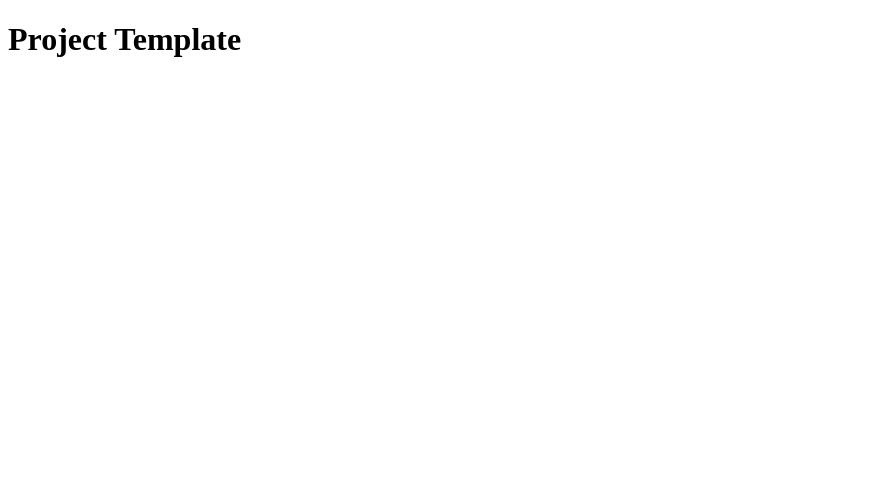
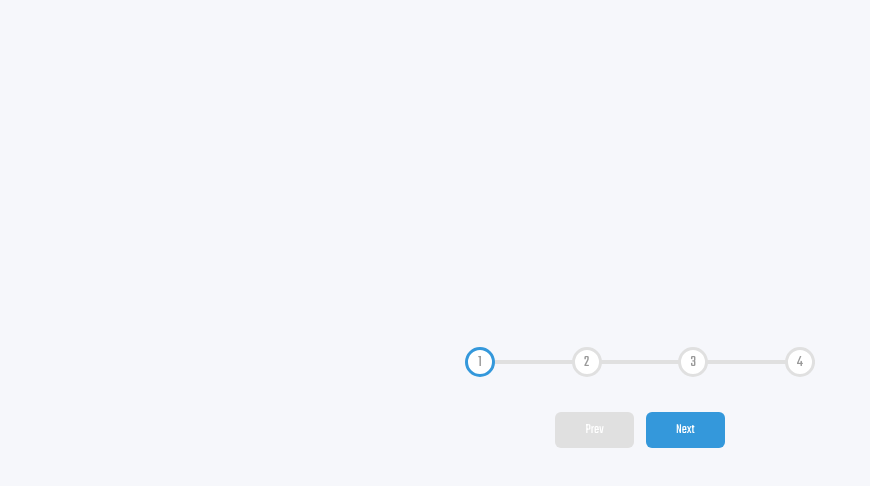
Before and after one commit to m1ck3y88/50-mini-webapps, a plain HTML site: page project-2/index.html in a window 1280 px wide. Shown: the whole page, without its empty margins (0-870 px from the left). Drawn offline with Linux system fonts and the light colour scheme.

Commit message:
completed project

```diff
--- a/project-2/index.html
+++ b/project-2/index.html
@@ -4,15 +4,25 @@
     <meta charset="UTF-8">
     <meta http-equiv="X-UA-Compatible" content="IE=edge">
     <meta name="viewport" content="width=device-width, initial-scale=1.0">
-    <!-- <link rel="stylesheet" href="https://cdnjs.cloudflare.com/ajax/libs/font-awesome/5.15.3/css/all.min.css" integrity="sha512-iBBXm8fW90+nuLcSKlbmrPcLa0OT92xO1BIsZ+ywDWZCvqsWgccV3gFoRBv0z+8dLJgyAHIhR35VZc2oM/gI1w==" crossorigin="anonymous" referrerpolicy="no-referrer" /> -->
     <link rel="preconnect" href="https://fonts.googleapis.com">
     <link rel="preconnect" href="https://fonts.gstatic.com" crossorigin>
     <link href="https://fonts.googleapis.com/css2?family=Teko:wght@400;700&display=swap" rel="stylesheet">
     <link rel="stylesheet" href="style.css">
-    <title>Boilerplate</title>
+    <title>Progress Bar</title>
 </head>
 <body>
-    <h1>Project Template</h1>
+    <div class="container">
+        <div class="progress-container">
+            <div class="progress" id="progress"></div>
+            <div class="circle active">1</div>
+            <div class="circle">2</div>
+            <div class="circle">3</div>
+            <div class="circle">4</div>
+        </div>
+
+        <button class="btn" id="prev" disabled>Prev</button>
+        <button class="btn" id="next">Next</button>
+    </div>
 
 
     <script src="script.js"></script>
--- a/project-2/script.js
+++ b/project-2/script.js
@@ -0,0 +1,49 @@
+const progress = document.getElementById('progress');
+const prev = document.getElementById('prev');
+const next = document.getElementById('next');
+const circles = document.querySelectorAll('.circle');
+
+let currentActive = 1;
+
+next.addEventListener('click', () => {
+    currentActive++;
+
+    if(currentActive > circles.length) {
+        currentActive = circles.length;
+    }
+
+    update();
+});
+
+prev.addEventListener('click', () => {
+    currentActive--;
+
+    if(currentActive < 1) {
+        currentActive = 1;
+    }
+
+    update();
+});
+
+function update() {
+    circles.forEach((circle, index) => {
+        if(index < currentActive) {
+            circle.classList.add('active');
+        } else {
+            circle.classList.remove('active');
+        }
+    });
+
+    const actives = document.querySelectorAll('.active');
+
+    progress.style.width = (actives.length -1) / (circles.length -1) * 100 + '%';
+
+    if(currentActive === 1) {
+        prev.disabled = true;
+    } else if(currentActive === circles.length) {
+        next.disabled = true;
+    } else {
+        prev.disabled = false;
+        next.disabled = false;
+    }
+}
--- a/project-2/style.css
+++ b/project-2/style.css
@@ -0,0 +1,100 @@
+:root {
+    --line-border-fill: #3498db;
+    --line-border-empty: #e0e0e0;
+}
+
+* {
+    box-sizing: border-box;
+}
+
+body {
+    background-color: #f6f7fb;
+    font-family: 'Teko', sans-serif;
+    display: flex;
+    align-items: center;
+    justify-content: center;
+    height: 100vh;
+    overflow: hidden;
+    margin: 0;
+}
+
+.container {
+    text-align: center;
+}
+
+.progress-container {
+    display: flex;
+    justify-content: space-between;
+    position: relative;
+    margin-bottom: 30px;
+    max-width: 100%;
+    width: 350px;
+}
+
+.progress-container::before {
+    content: '';
+    background-color: var(--line-border-empty);
+    position: absolute;
+    top: 50%;
+    left: 0;
+    transform: translateY(-50%);
+    height: 4px;
+    width: 100%;
+    z-index: -1;
+}
+
+.progress {
+    background-color: var(--line-border-fill);
+    position: absolute;
+    top: 50%;
+    left: 0;
+    transform: translateY(-50%);
+    height: 4px;
+    width: 0%;
+    z-index: -1;
+    transition: .4s ease;
+
+}
+
+.circle {
+    background-color: #fff;
+    color: #999;
+    border-radius: 50%;
+    height: 30px;
+    width: 30px;
+    display: flex;
+    align-items: center;
+    justify-content: center;
+    border: 3px solid var(--line-border-empty);
+    transition: .4s ease;
+}
+
+.circle.active {
+    border-color: var(--line-border-fill);
+
+}
+
+.btn {
+    background-color: var(--line-border-fill);
+    color: #fff;
+    border: 0;
+    border-radius: 6px;
+    cursor: pointer;
+    font-family: inherit;
+    padding: 8px 30px;
+    margin: 5px;
+    font-size: 14px;
+}
+
+.btn:active {
+    transform: scale(0.98);
+}
+
+.btn:focus {
+    outline: 0;
+}
+
+.btn:disabled {
+    background-color: var(--line-border-empty);
+    cursor: not-allowed;
+}
```
